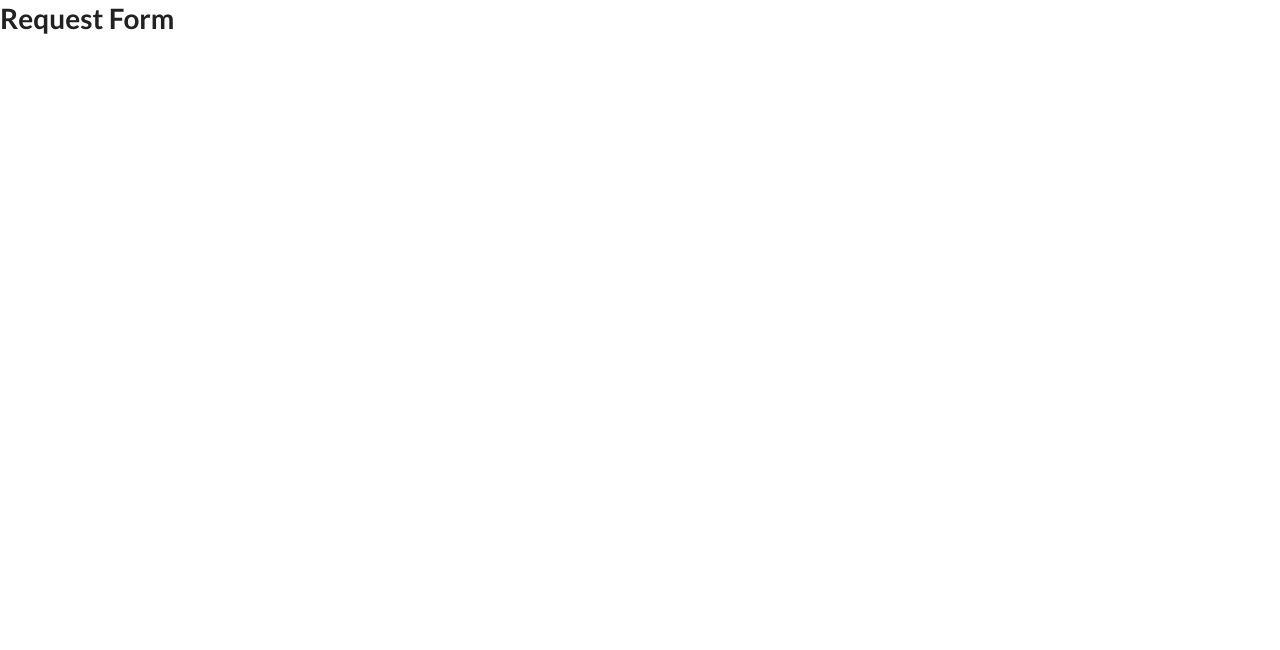
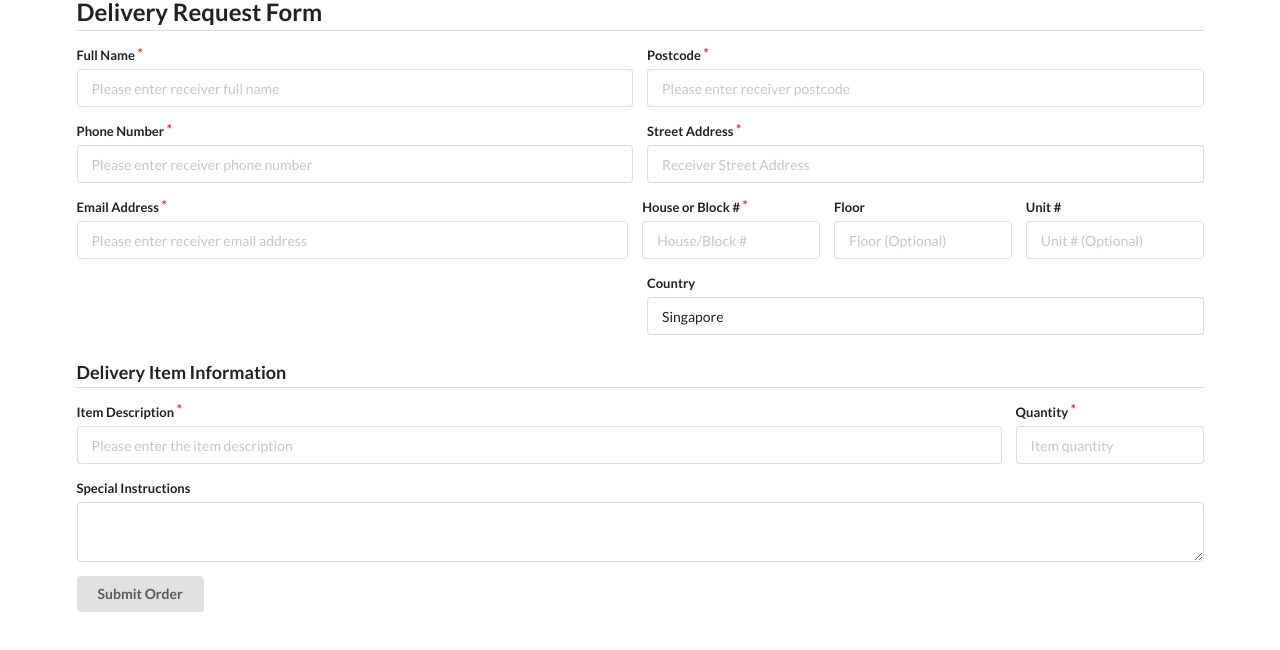
Before and after one commit to edwinlim/react_P4, a React (Create React App) app in the folder octopush-react/: page /request in a window 1280 px wide. Shown: the top 650 px of the page. Built offline with nearby package versions, Linux system fonts and the light colour scheme.

Commit message:
Added Delivery request form

```diff
--- a/octopush-react/src/components/Request.js
+++ b/octopush-react/src/components/Request.js
@@ -1,7 +1,83 @@
 import React from 'react'
 
 const Request = () => {
-    return <h1>Request Form</h1>
+    return (
+        <div className="ui container">
+            <form className="ui form">
+                <h2 className="ui dividing header">Delivery Request Form</h2>
+
+                <div className="two fields">
+                    <div className="twelve wide field required">
+                        <label>Full Name</label>
+                        <input type="text" name="full_name" placeholder="Please enter receiver full name" />
+                    </div>
+                    <div className="twelve wide field required">
+                        <label>Postcode</label>
+                        <input type="text" name="postcode" placeholder="Please enter receiver postcode" />
+                    </div>
+                </div>
+
+                <div className="two fields">
+                    <div className="twelve wide field required">
+                        <label>Phone Number</label>
+                        <input type="text" name="contact" placeholder="Please enter receiver phone number" />
+                    </div>
+                    <div className="twelve wide field required">
+                        <label>Street Address</label>
+                        <input type="text" name="road_name" placeholder="Receiver Street Address" />
+                    </div>
+                </div>
+
+                <div className="four fields">
+                    <div className="twelve wide field required">
+                        <label>Email Address</label>
+                        <input type="text" name="email" placeholder="Please enter receiver email address" />
+                    </div>
+                    <div className="four wide field required">
+                        <label>House or Block #</label>
+                        <input type="text" name="house_number" placeholder="House/Block #" />
+                    </div>
+                    <div className="four wide field">
+                        <label>Floor</label>
+                        <input type="text" name="floor" placeholder="Floor (Optional)" />
+                    </div>
+                    <div className="four wide field">
+                        <label>Unit #</label>
+                        <input type="text" name="unit_number" placeholder="Unit # (Optional)" />
+                    </div>
+                </div>
+
+                <div className="fields">
+                    <div className="twelve wide field"></div>
+                    <div className="twelve wide field">
+                        <label>Country</label>
+                        <input type="text" name="country" value="Singapore" />
+                    </div>
+                </div>
+
+                <h3 class="ui dividing header">Delivery Item Information</h3>
+                <div class="fields">
+                    <div className="fourteen wide field required">
+                        <label>Item Description</label>
+                        <input type="text" name="item_description" placeholder="Please enter the item description" />
+                    </div>
+                    <div className="three wide field required">
+                        <label>Quantity</label>
+                        <input type="text" name="item_qty" placeholder="Item quantity" />
+                    </div>
+
+                </div>
+
+                <div class="field">
+                    <label>Special Instructions</label>
+                    <textarea rows="2" name="special_instructions" ></textarea>
+                </div>
+
+                <button type="submit" className="ui submit button" tabindex="0">Submit Order</button>
+            </form>
+        </div>
+    )
+
 }
 
 export default Request
```
